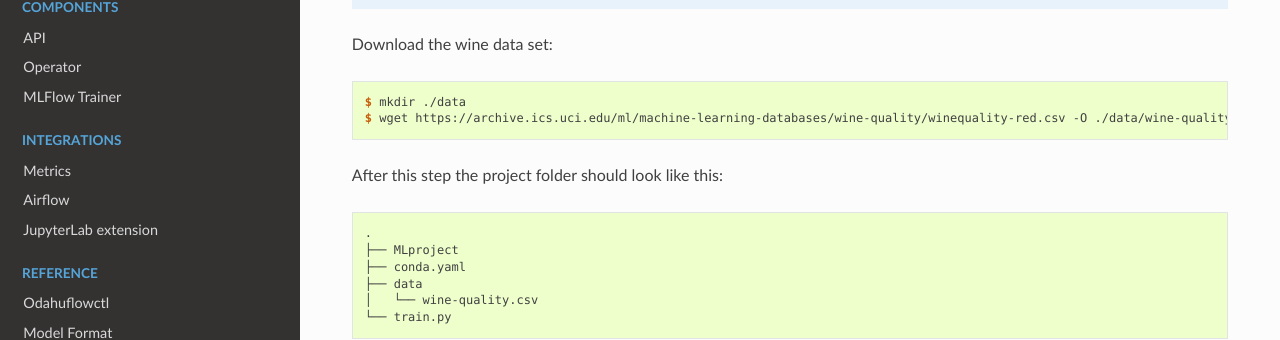
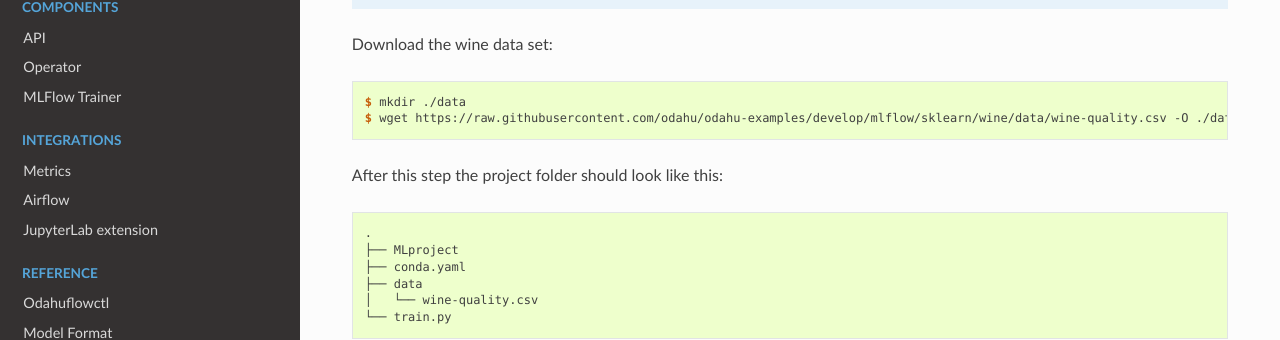
Before and after one commit to odahu/odahu-docs, a Sphinx documentation site: the page built from source/tutorials_wine.rst, in a window 1280 px wide and 900 px high, scrolled down 3746 px. Shown: the part 149-489 px from the top of the window. Built offline with Sphinx 7.4.7 and the Read the Docs theme 2.0.0, drawn with Linux system fonts in a browser that asks for light colours; formulas are drawn with MathJax 3; some of the changed lines change nothing that is shown; some of the changed text lies outside the part shown.

Commit message:
changed link to the dataset

```diff
--- a/source/tutorials_wine.rst
+++ b/source/tutorials_wine.rst
@@ -35,7 +35,6 @@
 
 This tutorial uses a dataset to predict the quality of the wine based on quantitative features
 like the wine’s *fixed acidity*, *pH*, *residual sugar*, and so on.
-The dataset is from `UCI’s machine learning repository <https://archive.ics.uci.edu/ml/datasets/Wine+Quality>`_.
 
 Code for the tutorial is available on `GitHub <https://github.com/odahu/odahu-examples/tree/master/mlflow/sklearn/wine>`_.
 
@@ -217,7 +216,7 @@
 .. code-block:: console
 
    $ mkdir ./data
-   $ wget https://archive.ics.uci.edu/ml/machine-learning-databases/wine-quality/winequality-red.csv -O ./data/wine-quality.csv
+   $ wget https://raw.githubusercontent.com/odahu/odahu-examples/develop/mlflow/sklearn/wine/data/wine-quality.csv -O ./data/wine-quality.csv
 
 After this step the project folder should look like this:
 
```
